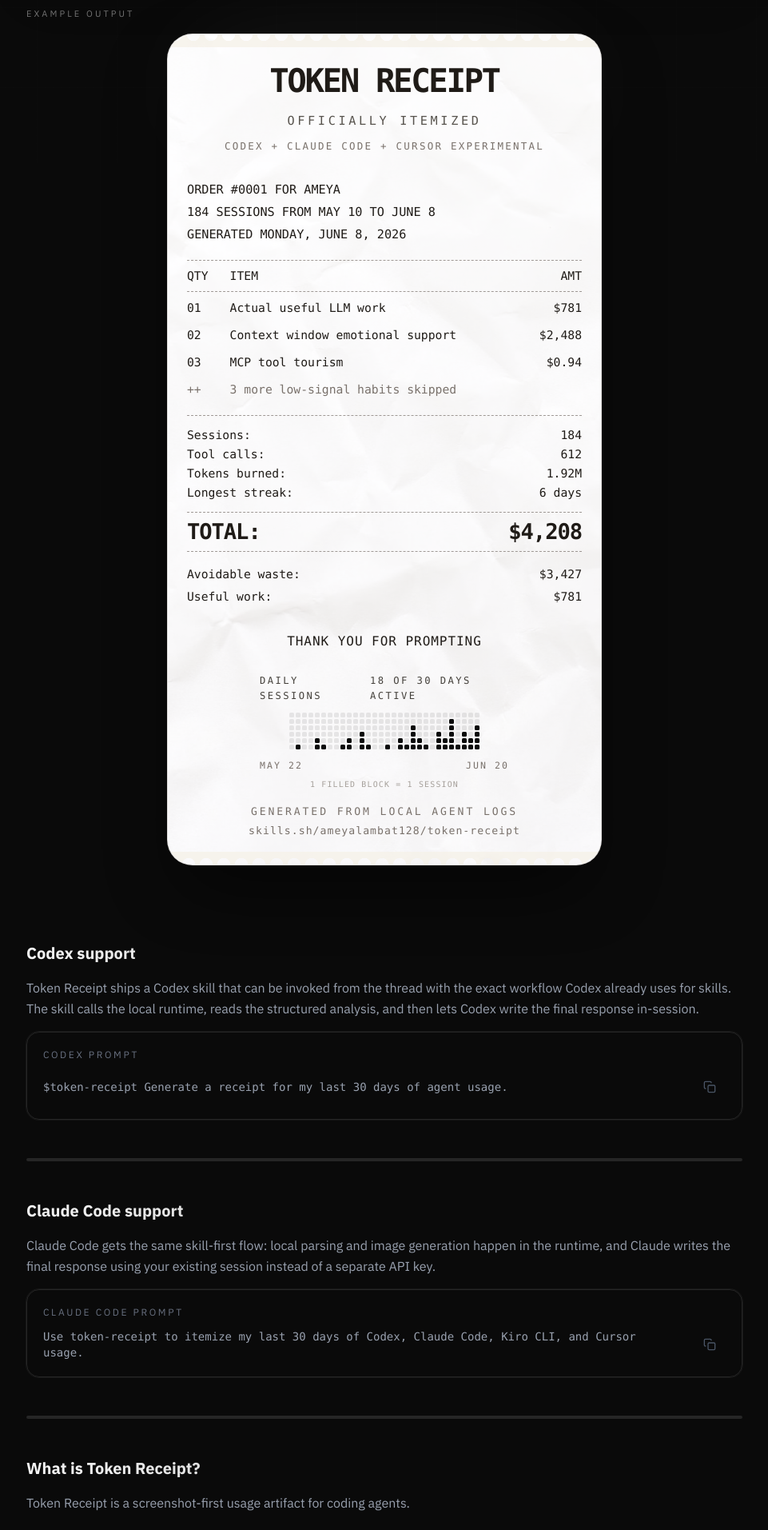
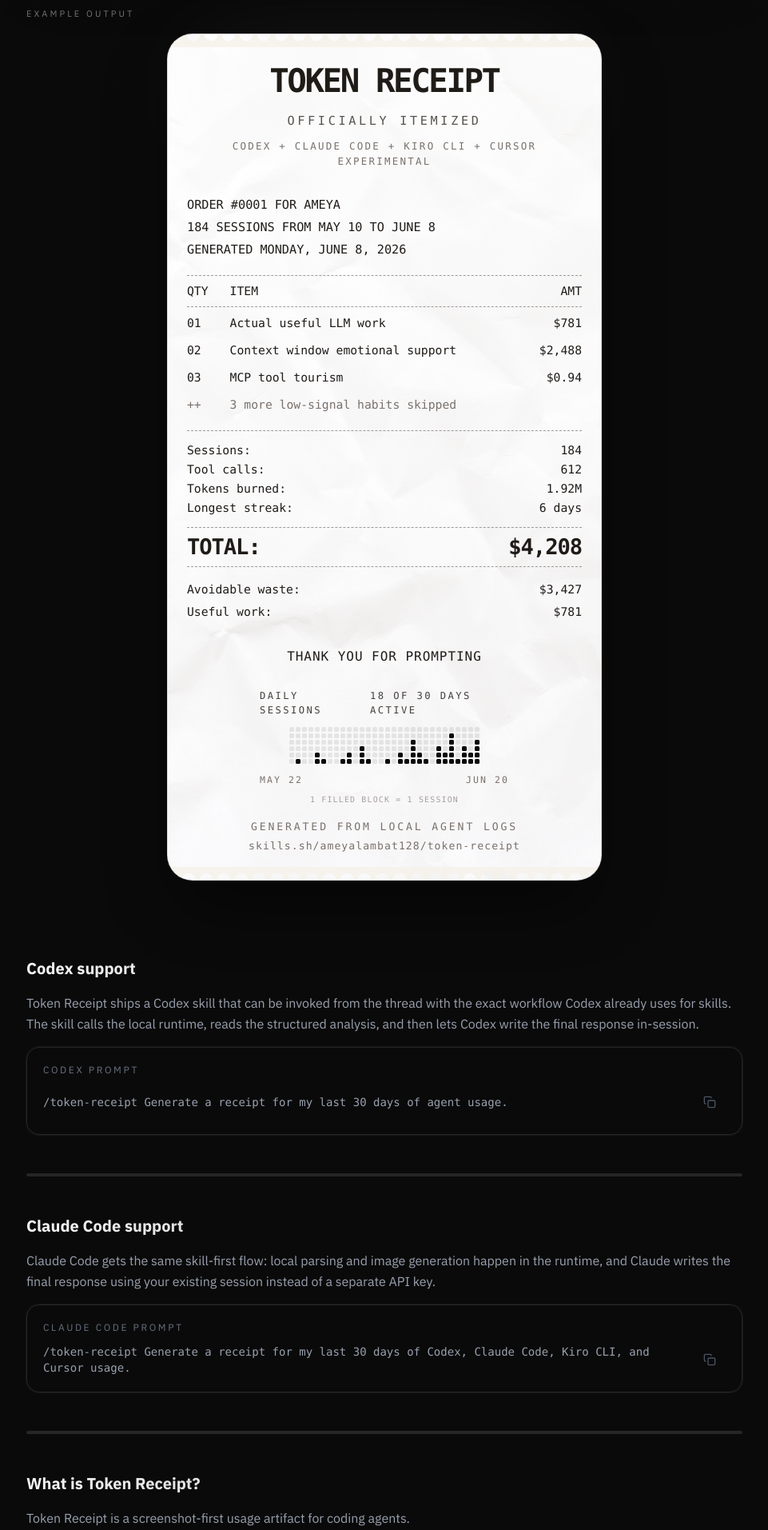
Before and after one commit to ameyalambat128/token-receipt, a Next.js app in the folder apps/web/: page / in a window 1280 px wide. Shown: the part 596-2509 px from the top of the page at 80% size, without its empty margins (159-1120 px from the left). Built offline with nearby package versions, Linux system fonts and the light colour scheme.

Commit message:
docs(usage): lead with slash-command invocation

```diff
--- a/apps/web/app/page.tsx
+++ b/apps/web/app/page.tsx
@@ -97,9 +97,9 @@
     "npx skills add ameyalambat128/token-receipt --skill token-receipt";
   const repoInstallCommand = "bun install && bun run skill:install";
   const codexPrompt =
-    "$token-receipt Generate a receipt for my last 30 days of agent usage.";
+    "/token-receipt Generate a receipt for my last 30 days of agent usage.";
   const claudePrompt =
-    "Use token-receipt to itemize my last 30 days of Codex, Claude Code, Kiro CLI, and Cursor usage.";
+    "/token-receipt Generate a receipt for my last 30 days of Codex, Claude Code, Kiro CLI, and Cursor usage.";
   const doctorCommand = "bun run -F token-receipt doctor";
   const runtimeCommand =
     "bun run -F token-receipt generate -- --provider all --since 30d --out ./token-receipt-output";
--- a/apps/web/components/proof-strip.tsx
+++ b/apps/web/components/proof-strip.tsx
@@ -133,7 +133,7 @@
                 Officially Itemized
               </p>
               <p className="mt-3 text-[0.72rem] uppercase tracking-[0.18em] text-stone-500 sm:text-[0.78rem]">
-                Codex + Claude Code + Cursor Experimental
+                Codex + Claude Code + Kiro CLI + Cursor Experimental
               </p>
             </motion.div>
 
```
Also changed, not shown: 2 other files (tests, documents, lock files or other folders).
